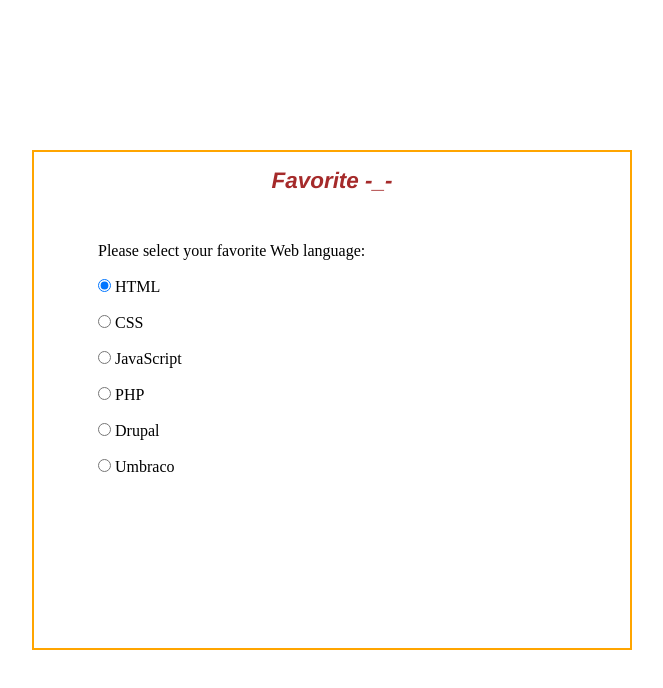
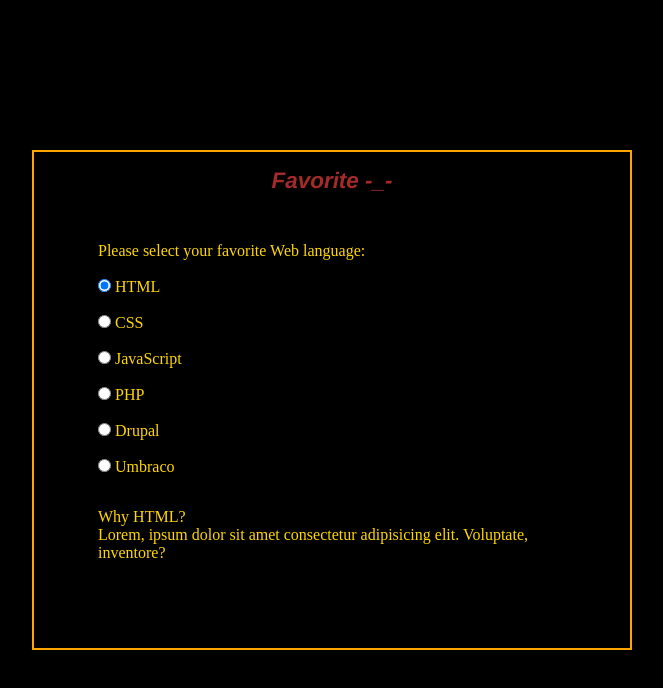
Before and after one commit to yaasir007/form-animation-toggle, a plain HTML site: page index.html in a window 1280 px wide. Both pictures are taken after a click on the radio button "HTML". Shown: the whole page, without its empty margins (308-971 px from the left). Drawn offline with Linux system fonts and the light colour scheme.

Commit message:
add animation and js

```diff
--- a/app.js
+++ b/app.js
@@ -0,0 +1,13 @@
+const allRadios = document.querySelectorAll('input[type="radio"]');
+const title = document.querySelector("#title");
+const fullPara = document.querySelector("#fullPara");
+const para = document.querySelector(".para");
+
+
+allRadios.forEach((element) => {
+  element.addEventListener('click', () => {
+    para.classList.remove("none");
+    title.innerHTML = element.value;
+
+  })
+});
--- a/index.html
+++ b/index.html
@@ -39,7 +39,7 @@
               <input type="radio" id="umbraco" name="fav_language" value="umbraco">
               <label for="umbraco">Umbraco</label><br>
 
-              <div class="para">
+              <div class="para none">
                 Why <span id="title">PHP</span>?<br>
                 <p id="fullPara">Lorem, ipsum dolor sit amet consectetur adipisicing elit. Voluptate, inventore?</p>
               </div>
--- a/style.css
+++ b/style.css
@@ -9,6 +9,8 @@ body {
   justify-content: center;
   align-items: center;
   height: 100vh;
+  background-color: black;
+  color: gold;
 }
 
 .form-wrapper {
@@ -39,10 +41,13 @@ form {
   gap: 2rem;
 }
 
+.none {
+  display: none;
+}
+
 .para {
   margin-top: 2rem;
   animation: fade 1s linear;
-  display: none;
 }
 
 @keyframes fade {
```
